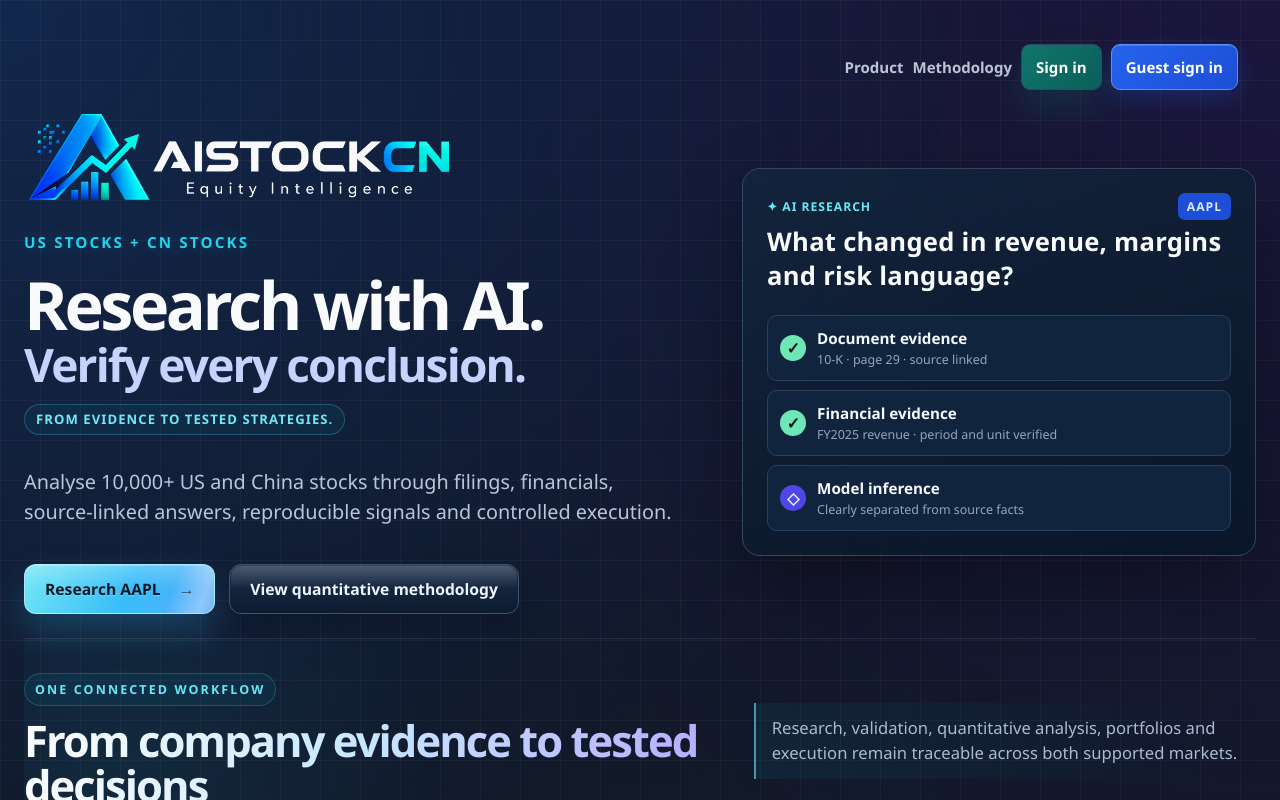
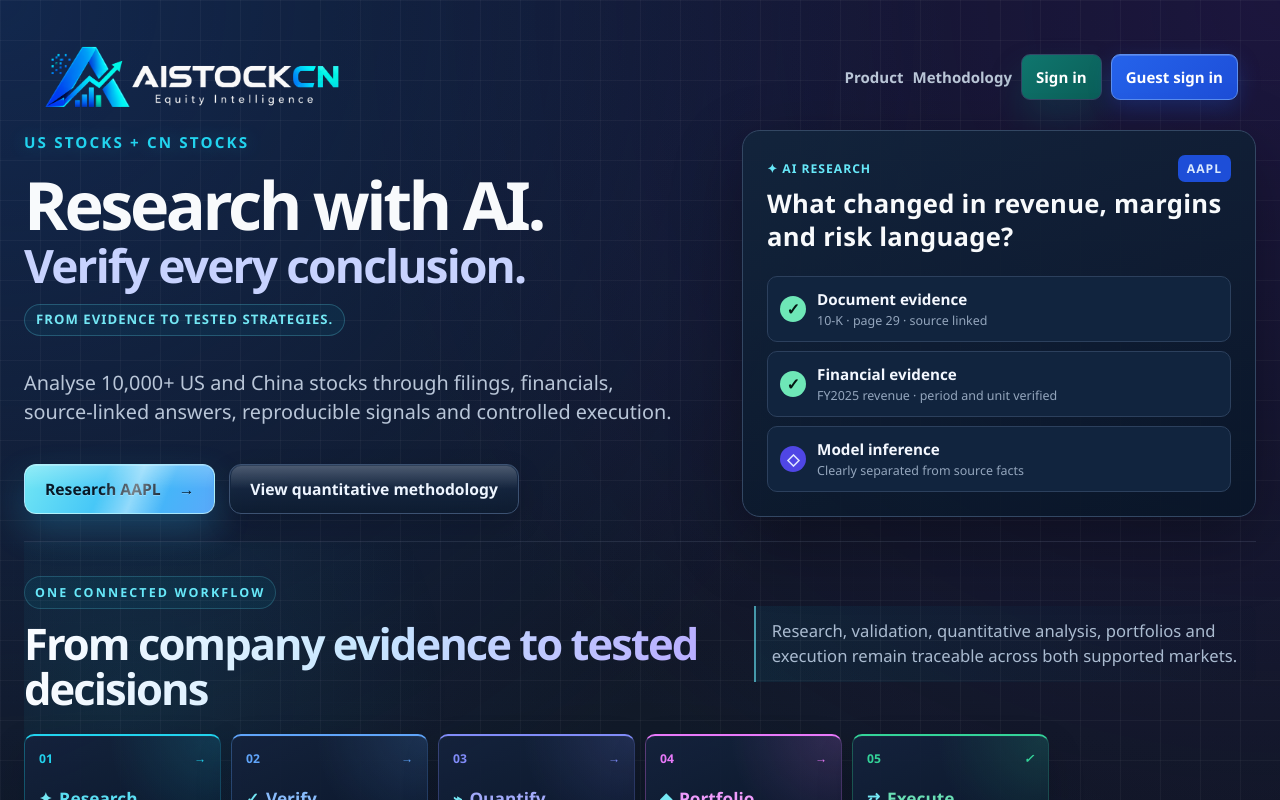
Before and after one commit to thisiscatcode/aistockcn, a Next.js app in the folder apps/web/: page / in a window 1280 px wide. Shown: the top 800 px of the page. Built offline with nearby package versions, Linux system fonts and the light colour scheme; no server answers.

Commit message:
fix(home): align brand lockup with navigation

```diff
--- a/apps/web/components/customer-home-page.tsx
+++ b/apps/web/components/customer-home-page.tsx
@@ -14,6 +14,9 @@
       <div className="shell shell-dark customer-home-shell">
         <header className="hero-landing customer-home-hero unified-home-hero">
           <nav className="landing-nav" aria-label="Public navigation">
+            <Link href="/" className="landing-brand landing-brand-lockup" aria-label="AiStockCN home">
+              <BrandLockup />
+            </Link>
             <div className="landing-auth-actions">
               <a href="#product-flow">Product</a>
               <a href="#quantitative-methodology">Methodology</a>
@@ -24,7 +27,6 @@
           <section className="hero-landing-stage">
             <div className="unified-hero-grid">
               <div className="hero-panel-copy-wrap">
-                <BrandLockup className="hero-brand-lockup" />
                 <p className="eyebrow hero-dark-eyebrow">US STOCKS + CN STOCKS</p>
                 <div className="unified-hero-title-stack">
                   <h1>Research with AI.</h1>
```
Also changed, not shown: apps/web/app/globals.css.
